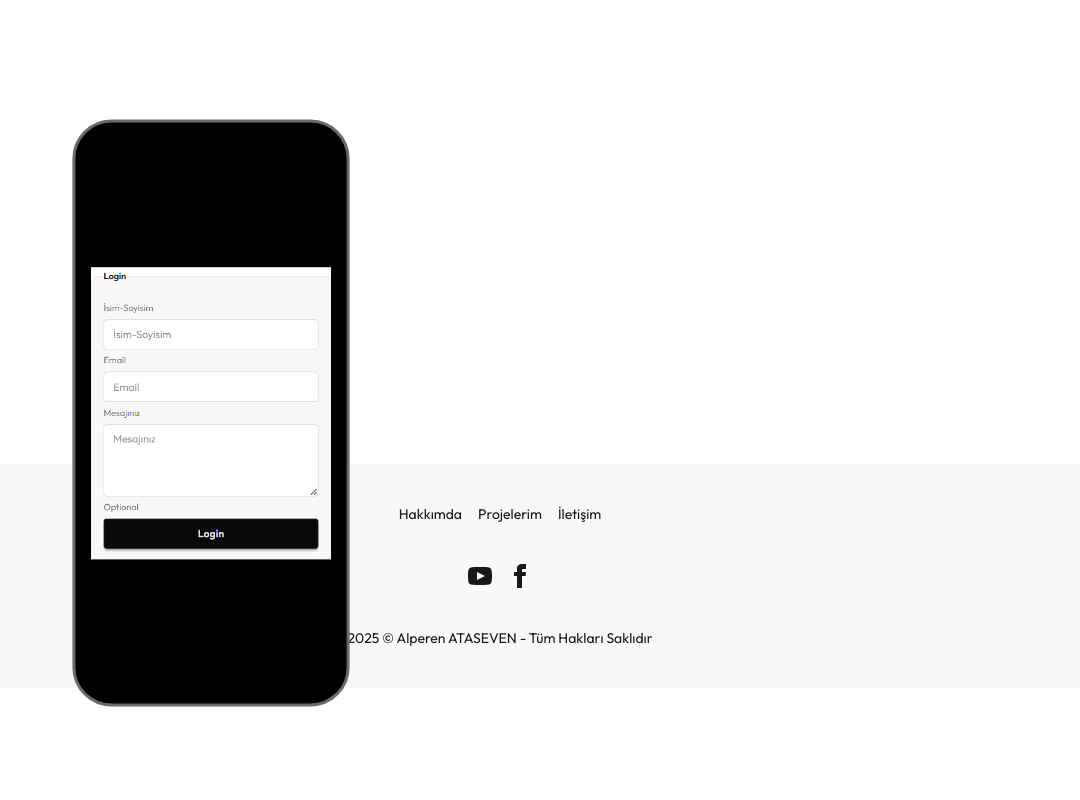
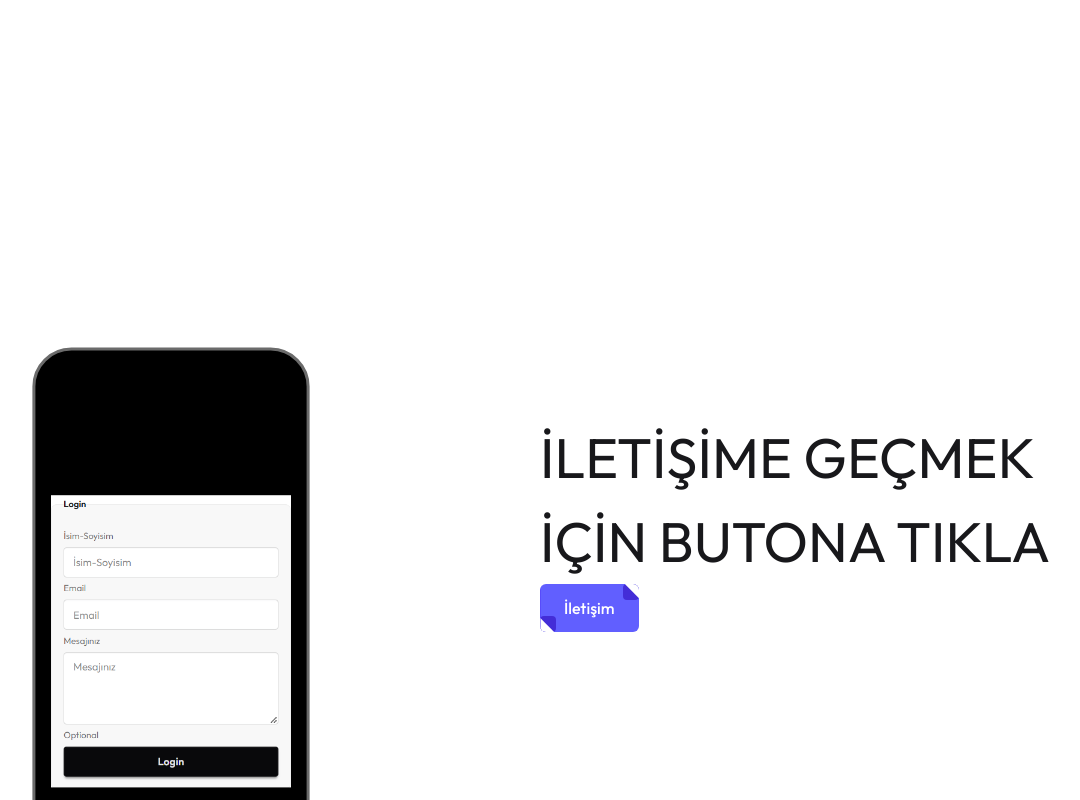
Before and after one commit to alpataseven/myPortfolioWebsite, a React (Vite) app in the folder frontend/: page /homepage in a window 1280 px wide. Shown: the part 1480-2280 px from the top of the page, without its empty margins (140-1220 px from the left). Built offline with nearby package versions, Linux system fonts and the light colour scheme.

Commit message:
Homepage tamamlandı

```diff
--- a/frontend/package.json
+++ b/frontend/package.json
@@ -13,12 +13,15 @@
     "@fortawesome/fontawesome-svg-core": "^6.7.2",
     "@fortawesome/free-brands-svg-icons": "^6.7.2",
     "@fortawesome/react-fontawesome": "^0.2.2",
+    "@heroicons/react": "^2.2.0",
     "@tailwindcss/vite": "^4.0.9",
     "cally": "^0.8.0",
     "embla-carousel-react": "^8.5.2",
+    "feather-icons": "^4.29.2",
     "framer-motion": "^12.4.7",
     "react": "^19.0.0",
     "react-dom": "^19.0.0",
+    "react-feather": "^2.0.10",
     "react-router-dom": "^7.2.0",
     "react-slick": "^0.30.3",
     "slick-carousel": "^1.8.1",
--- /dev/null
+++ b/frontend/src/Components/ContactButton.jsx
@@ -0,0 +1,18 @@
+import React from 'react';
+
+const ContactButton = () => {
+  return (
+    <button className="relative flex items-center px-6 py-3 overflow-hidden font-medium transition-all bg-indigo-500 rounded-md group">
+      <span className="absolute top-0 right-0 inline-block w-4 h-4 transition-all duration-500 ease-in-out bg-indigo-700 rounded group-hover:-mr-4 group-hover:-mt-4">
+        <span className="absolute top-0 right-0 w-5 h-5 rotate-45 translate-x-1/2 -translate-y-1/2 bg-white" />
+      </span>
+      <span className="absolute bottom-0 rotate-180 left-0 inline-block w-4 h-4 transition-all duration-500 ease-in-out bg-indigo-700 rounded group-hover:-ml-4 group-hover:-mb-4">
+        <span className="absolute top-0 right-0 w-5 h-5 rotate-45 translate-x-1/2 -translate-y-1/2 bg-white" />
+      </span>
+      <span className="absolute bottom-0 left-0 w-full h-full transition-all duration-500 ease-in-out delay-200 -translate-x-full bg-indigo-600 rounded-md group-hover:translate-x-0" />
+      <span className="relative w-full text-left text-white transition-colors duration-200 ease-in-out group-hover:text-white">İletişim</span>
+    </button>
+  );
+}
+
+export default ContactButton;
--- a/frontend/src/Components/Footer.jsx
+++ b/frontend/src/Components/Footer.jsx
@@ -1,4 +1,5 @@
 import { NavLink } from "react-router-dom";
+import { Instagram, Linkedin, Twitter, GitHub } from 'react-feather'
 
 export default function Footer() {
     return (
@@ -11,28 +12,10 @@ export default function Footer() {
                 </nav>
                 <nav>
                     <div className="grid grid-flow-col gap-4">
-                        <a>
-                            <svg
-                                xmlns="http://www.w3.org/2000/svg"
-                                width="24"
-                                height="24"
-                                viewBox="0 0 24 24"
-                                class="fill-current">
-                                <path
-                                    d="M19.615 3.184c-3.604-.246-11.631-.245-15.23 0-3.897.266-4.356 2.62-4.385 8.816.029 6.185.484 8.549 4.385 8.816 3.6.245 11.626.246 15.23 0 3.897-.266 4.356-2.62 4.385-8.816-.029-6.185-.484-8.549-4.385-8.816zm-10.615 12.816v-8l8 3.993-8 4.007z"></path>
-                            </svg>
-                        </a>
-                        <a>
-                            <svg
-                                xmlns="http://www.w3.org/2000/svg"
-                                width="24"
-                                height="24"
-                                viewBox="0 0 24 24"
-                                class="fill-current">
-                                <path
-                                    d="M9 8h-3v4h3v12h5v-12h3.642l.358-4h-4v-1.667c0-.955.192-1.333 1.115-1.333h2.885v-5h-3.808c-3.596 0-5.192 1.583-5.192 4.615v3.385z"></path>
-                            </svg>
-                        </a>
+                        <a href="https://www.instagram.com/_alp.js/"><Instagram /></a>
+                        <a href="https://www.linkedin.com/in/alperen-ataseven-a8072722a/"><Linkedin /></a>
+                        <a href="https://x.com/mrbbenalppp"><Twitter /></a>
+                        <a href="https://github.com/alpataseven"><GitHub /></a>
                     </div>
                 </nav>
                 <aside>
--- a/frontend/src/Pages/Homepage.jsx
+++ b/frontend/src/Pages/Homepage.jsx
@@ -7,6 +7,7 @@ import projectPhotos from "../Photos/Homepage.png"
 import contactPhotos from "../Photos/MobilePhoto.png"
 import ProjectButton from "../Components/ProjectButton"
 import ScrollTopButton from "../Components/ScrollTopButton"
+import ContactButton from "../Components/ContactButton"
 
 export default function Homepage() {
     return (
@@ -34,12 +35,14 @@ export default function Homepage() {
                 </div>
             </div>
             <br />
-            <div className="grid grid-cols-1 sm:grid-cols-2 h-150">
+            <div style={{ marginTop: "20%" }} className="grid grid-cols-1 sm:grid-cols-2 h-150">
                 <div className="pl-20 pt-8">
                     <h1 style={{ fontSize: "3.5rem", textTransform: "uppercase" }}>Projelerimi Görmek için butona tıkla</h1>
                     <br />
                     <div className="grid grid-cols-1 gap-10 sm:grid-cols-2 h-150">
-                        <ProjectButton />
+                        <NavLink to="/project">
+                            <ProjectButton />
+                        </NavLink>
                     </div>
                 </div>
                 <div className="p-10 m-5">
@@ -54,17 +57,20 @@ export default function Homepage() {
                 </div>
             </div>
             <br />
-            <div className="grid grid-cols-1 sm:grid-cols-2 h-150">
-                <div className="pl-30 pt-15 scale-75 md:scale-90 lg:scale-100">
-                    <div className="mockup-phone transform scale-60">
+            <div style={{ marginBottom: "30%" }} className="grid grid-cols-1 sm:grid-cols-2 h-150">
+                <div className="pl-20 pt-8 scale-75 md:scale-90 lg:scale-100">
+                    <div style={{ marginBottom: "10rem" }} className="mockup-phone transform scale-60">
                         <div className="mockup-phone-camera"></div>
                         <div className="mockup-phone-display text-white grid place-content-center">
                             <img src={contactPhotos} alt="Contact Photos" />
                         </div>
                     </div>
                 </div>
-                <div className="p-10 m-5">
-
+                <div style={{ height: "20%", marginTop: "40%" }} className="p-10 m-5">
+                    <p style={{ fontSize: "3.5rem", textTransform: "uppercase" }}>İletişime geçmek için butona tıkla</p>
+                    <NavLink to="/contact">
+                        <ContactButton />
+                    </NavLink>
                 </div>
             </div>
             <ScrollTopButton />
```
Also changed, not shown: 3 other files (tests, documents, lock files or other folders).
